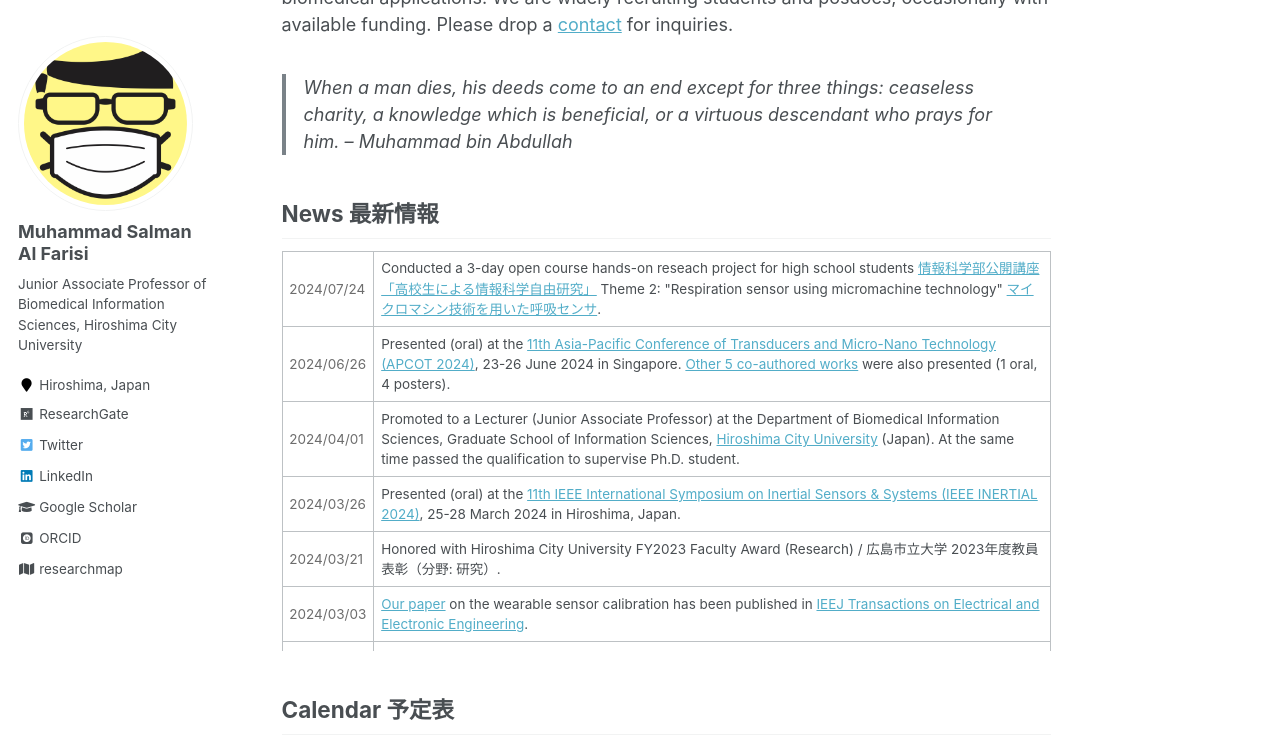
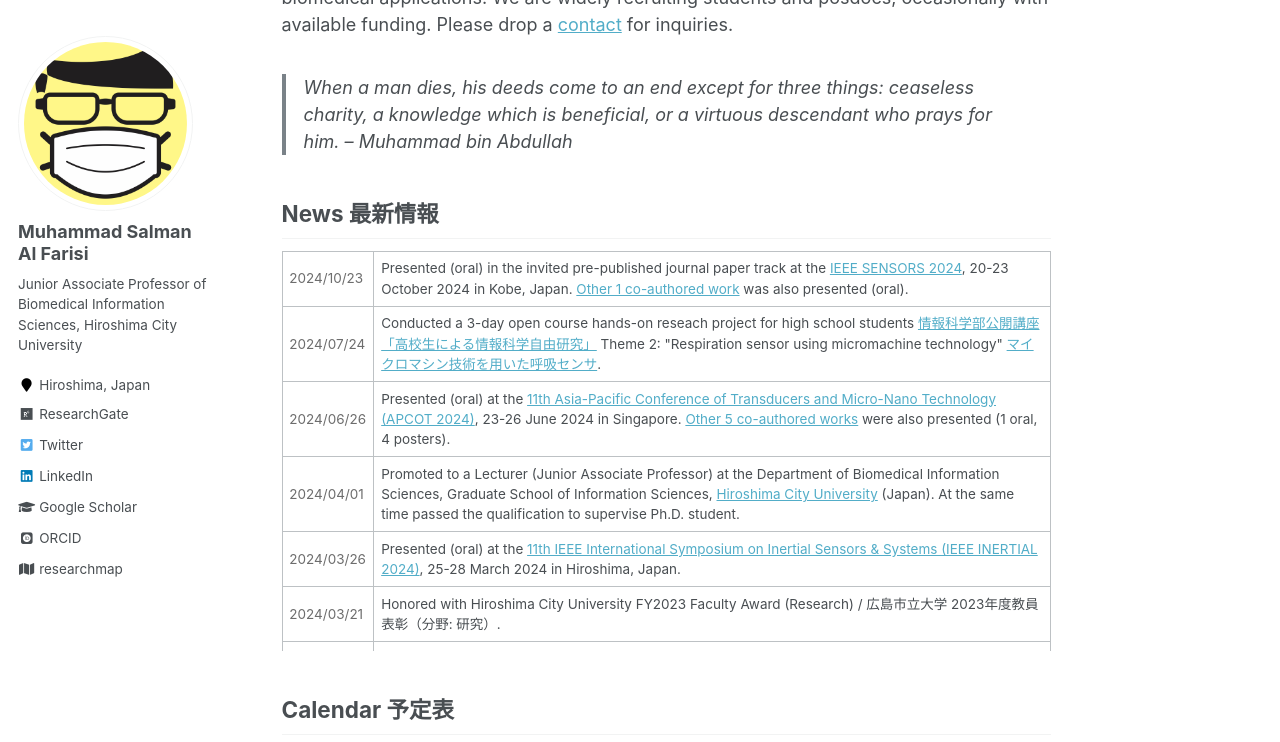
Before and after one commit to msalfarisi/msalfarisi.github.io, a Jekyll site: the page built from _pages/home.md, in a window 1280 px wide and 900 px high, scrolled down 457 px, cut to the strip 0-742 px from the top of the window. Built offline with Jekyll 4.4.1, drawn with Linux system fonts in a browser that asks for light colours; some web fonts are replaced.

Commit message:
Update home.md

```diff
--- a/_pages/home.md
+++ b/_pages/home.md
@@ -22,6 +22,10 @@ Welcome to the homepage of Muhammad Salman Al Farisi, a Lecturer (Junior Associa
 
 <div style="overflow-y: scroll; height:400px;">
  <table style="width:100%">
+  <tr>
+    <td style="color:#6d6d6d;">2024/10/23</td>
+    <td>Presented (oral) in the invited pre-published journal paper track at the <a href="https://2024.ieee-sensorsconference.org/">IEEE SENSORS 2024</a>, 20-23 October 2024 in Kobe, Japan. <a href="/publication/">Other 1 co-authored work</a> was also presented (oral).</td>
+  </tr>
   <tr>
     <td style="color:#6d6d6d;">2024/07/24</td>
     <td>Conducted a 3-day open course hands-on reseach project for high school students <a href="https://www.hiroshima-cu.ac.jp/service/content0014/#a03">情報科学部公開講座「高校生による情報科学自由研究」</a> Theme 2: "Respiration sensor using micromachine technology" <a href="https://www.hiroshima-cu.ac.jp/uploads/2024/05/babb497a6fb3aa3efc54a739b52492ba-20240522002918713.pdf">マイクロマシン技術を用いた呼吸センサ</a>.</td>
```
